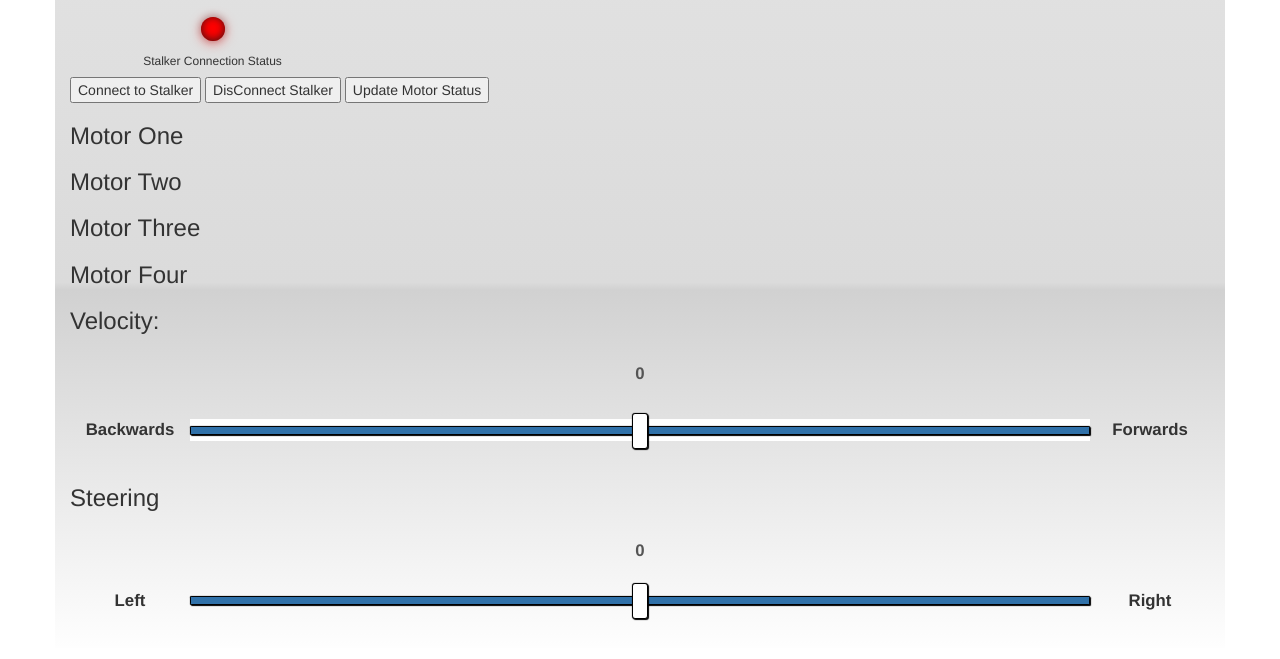
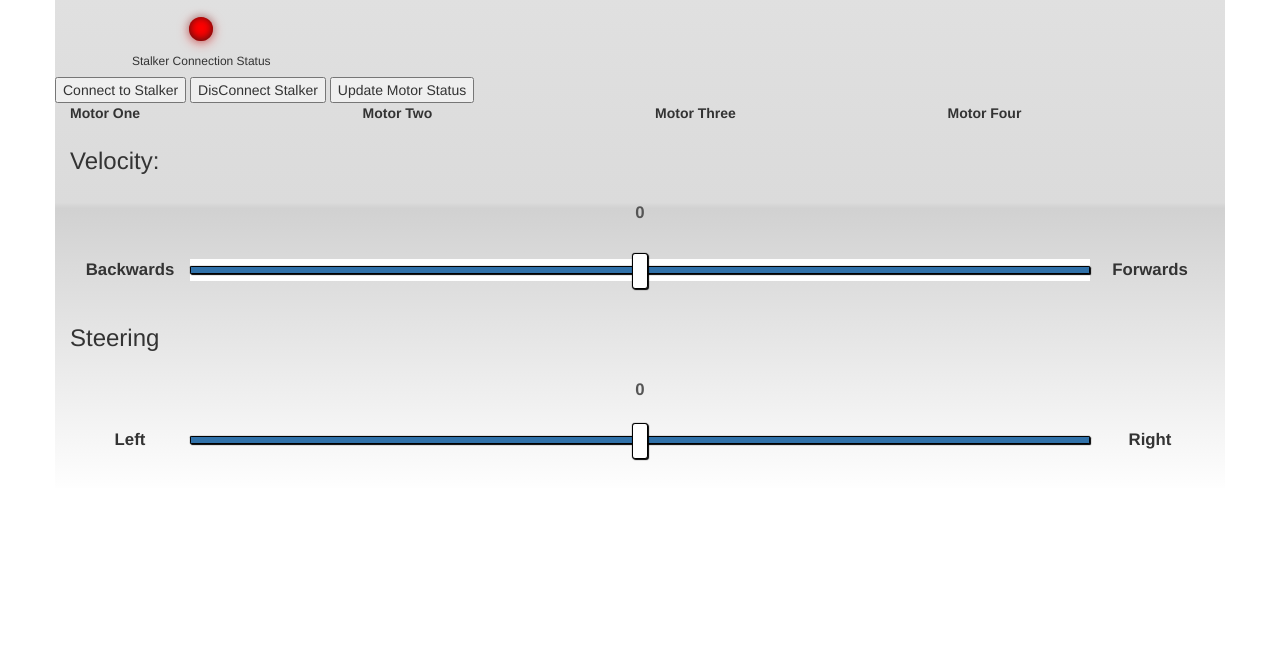
Before and after one commit to dhodges47/Phidget-Rover-Controller, a website: page www/index.html in a window 1280 px wide. Shown: the part 83-742 px from the top of the page. Drawn offline with nearby package versions, Linux system fonts and the light colour scheme; no server answers.

Commit message:
UI changes

```diff
--- a/www/index.html
+++ b/www/index.html
@@ -98,6 +98,9 @@
     </script>
     <div class="container">
         <h1>Hello Stalker!</h1>
+        <div class="row">
+            <div class="col-lg">
+
 
                 <div class="led-box">
                     <div id="ledConnectionStatus" class="led-red"></div>
@@ -108,22 +111,27 @@
                 <button type="button" id="btnConnect" onclick="btnConnect_onClick();">Connect to Stalker</button>
                 <button type="button" id="btnDisConnect" onclick="btnDisConnect_onClick();">DisConnect Stalker</button>
                 <button type="button" id="btngetMotorStatus" onclick="btnGetMotorStatus_onClick();">Update Motor Status</button>
-        <div>
-            <h3>Motor One</h3>
+
+            </div>
+        </div>
+        <div class="row">
+            <div class="col-lg-3">
+                <label>Motor One</label>
                 <span id="lblMotorOneStatus"></span>
 
             </div>
-        <div>
-            <h3>Motor Two</h3>
+            <div  class="col-lg-3">
+                <label>Motor Two</label>
                 <span id="lblMotorTwoStatus"></span>
             </div>
-        <div>
-            <h3>Motor Three</h3>
+            <div  class="col-lg-3">
+                <label>Motor Three</label>
                 <span id="lblMotorThreeStatus"></span>
             </div>
-        <div>
-            <h3>Motor Four</h3>
+            <div class="col-lg-3">
+                <label>Motor Four</label>
                 <span id="lblMotorFourStatus"></span>
+            </div>
         </div>
         <h3>Velocity:</h3>
         <form id="form1" oninput="velocity.value = sliderVelocity.valueAsNumber">
```
Also changed, not shown: phidgetServer.js (+7 -9 lines). Lines whose indentation alone changed are shown as unchanged.
